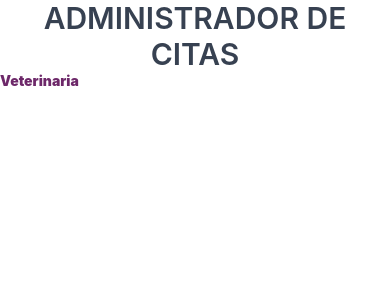
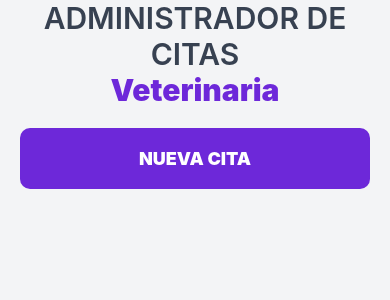
Before and after one commit to sergeavila7/Administrador-citas-react-native, a React Native app: screen / in a window 390 px wide. Shown: the top 300 px of the page. Built offline with nearby package versions, Linux system fonts and the light colour scheme.

Commit message:
feat: add modal and styles

```diff
--- a/App.tsx
+++ b/App.tsx
@@ -1,12 +1,21 @@
 import React from 'react';
-import {SafeAreaView, StyleSheet, Text} from 'react-native';
+import {SafeAreaView, StyleSheet, Text, Pressable, Modal} from 'react-native';
 
 const App = (): JSX.Element => {
-  const {title, titleBold} = styles;
+  const {container, title, titleBold, btnNewDate, btnTextNewDate} = styles;
+  const newDateHandler = () => {
+    console.log('Click');
+  };
   return (
-    <SafeAreaView>
+    <SafeAreaView style={container}>
       <Text style={title}>Administrador de Citas</Text>
       <Text style={titleBold}>Veterinaria</Text>
+      <Pressable onPress={newDateHandler} style={btnNewDate}>
+        <Text style={btnTextNewDate}>Nueva Cita</Text>
+      </Pressable>
+      <Modal animationType="slide" visible={false}>
+        <Text>Desde modal</Text>
+      </Modal>
     </SafeAreaView>
   );
 };
@@ -14,6 +23,7 @@ const App = (): JSX.Element => {
 const styles = StyleSheet.create({
   container: {
     backgroundColor: '#F3F4F6',
+    flex: 1,
   },
   title: {
     textAlign: 'center',
@@ -23,8 +33,24 @@ const styles = StyleSheet.create({
     fontWeight: '600',
   },
   titleBold: {
+    textAlign: 'center',
     fontWeight: '900',
-    color: '#6D2869',
+    fontSize: 30,
+    color: '#6D28D9',
+  },
+  btnNewDate: {
+    backgroundColor: '#6D28D9',
+    padding: 20,
+    marginTop: 20,
+    marginHorizontal: 20,
+    borderRadius: 10,
+  },
+  btnTextNewDate: {
+    textAlign: 'center',
+    color: '#FFF',
+    fontSize: 18,
+    fontWeight: '900',
+    textTransform: 'uppercase',
   },
 });
 
```
